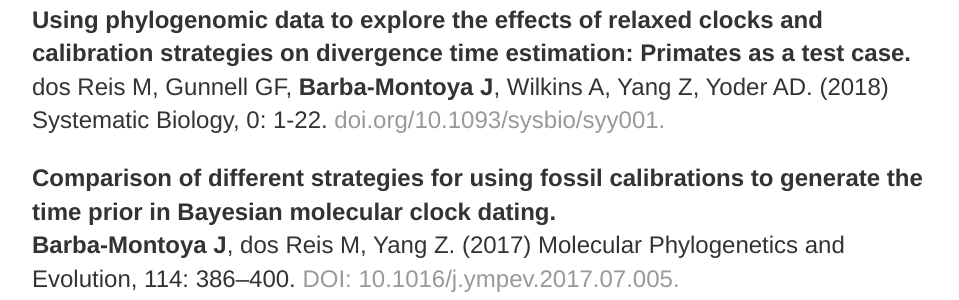
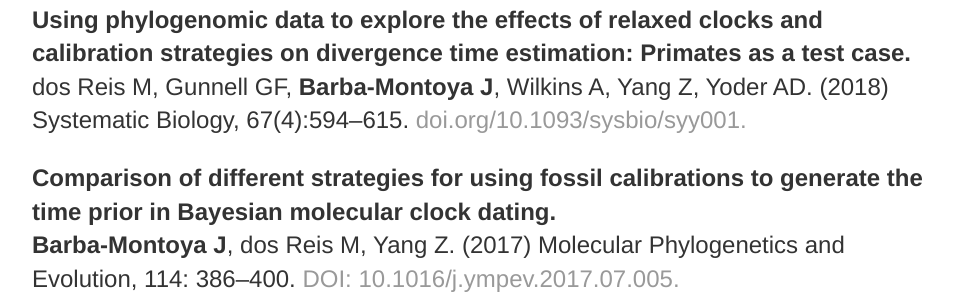
Before and after one commit to josebarbamontoya/josebarbamontoya.github.io, a Jekyll site: the page built from research/index.html, in a window 1280 px wide. Shown: the part 875-1175 px from the top of the page, without its empty margins (160-1119 px from the left). Built offline with Jekyll 4.4.1, drawn with Linux system fonts in a browser that asks for light colours.

Commit message:
Update index.html

```diff
--- a/research/index.html
+++ b/research/index.html
@@ -17,7 +17,7 @@
 <b>Barba-Montoya J</b>, dos Reis M, Schneider H, Donoghue PCJ, Yang Z. (2018) New Phytologist, 218: 819–834. <a href="https://nph.onlinelibrary.wiley.com/doi/abs/10.1111/nph.15011">DOI: 10.1111/nph.15011.</a>
 
 <p><b>Using phylogenomic data to explore the effects of relaxed clocks and calibration strategies on divergence time estimation: Primates as a test case.</b><br>
-dos Reis M, Gunnell GF, <b>Barba-Montoya J</b>, Wilkins A, Yang Z, Yoder AD. (2018) Systematic Biology, 0: 1-22. <a href="https://academic.oup.com/sysbio/advance-article/doi/10.1093/sysbio/syy001/4802240"> doi.org/10.1093/sysbio/syy001.</a>
+dos Reis M, Gunnell GF, <b>Barba-Montoya J</b>, Wilkins A, Yang Z, Yoder AD. (2018) Systematic Biology, 67(4):594–615. <a href="https://academic.oup.com/sysbio/advance-article/doi/10.1093/sysbio/syy001/4802240"> doi.org/10.1093/sysbio/syy001.</a>
 
 <p><b>Comparison of different strategies for using fossil calibrations to generate the time prior in Bayesian molecular clock dating.</b><br>
 <b>Barba-Montoya J</b>, dos Reis M, Yang Z. (2017) Molecular Phylogenetics and Evolution, 114: 386–400. <a href="https://www.sciencedirect.com/science/article/pii/S1055790317303044?via%3Dihub"> DOI: 10.1016/j.ympev.2017.07.005.</a>
```
